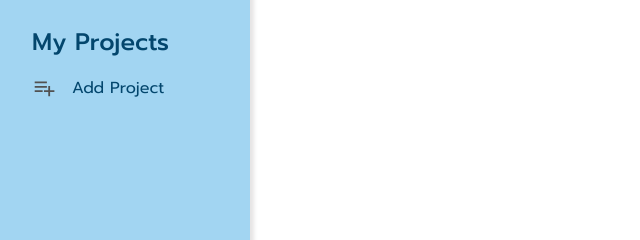
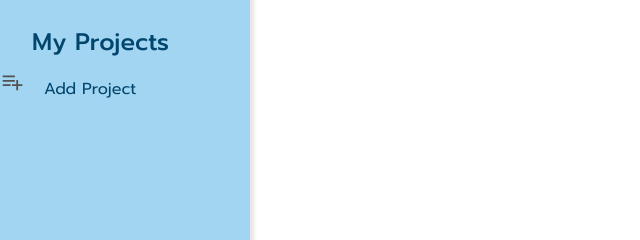
Before and after one commit to hrlclem/to-do-list, a website: page dist/index.html in a window 1280 px wide. Shown: the part 307-547 px from the top of the page, 0-640 px from the left. Drawn offline with Linux system fonts and the light colour scheme.

Commit message:
merveilleux update

```diff
--- a/src/style.css
+++ b/src/style.css
@@ -98,16 +98,6 @@ html, body, #content {
 
 }
 
-.addProjectBtn{
-    padding-left: 8px;
-    padding-bottom: 6px;
-    padding-top: 6px;
-    display: flex;
-    align-items: center;
-    margin-right:24px;
-    margin-left:24px;
-    border-radius: 5px;
-}
 .addProjectBtn:hover{
     background-color: #67b4e0;
     color: white;
```
